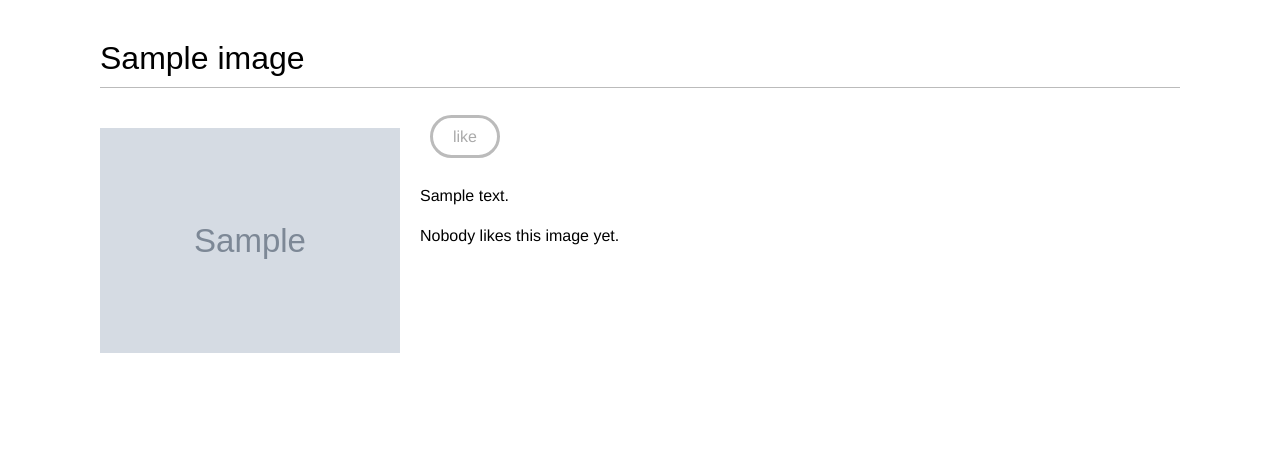
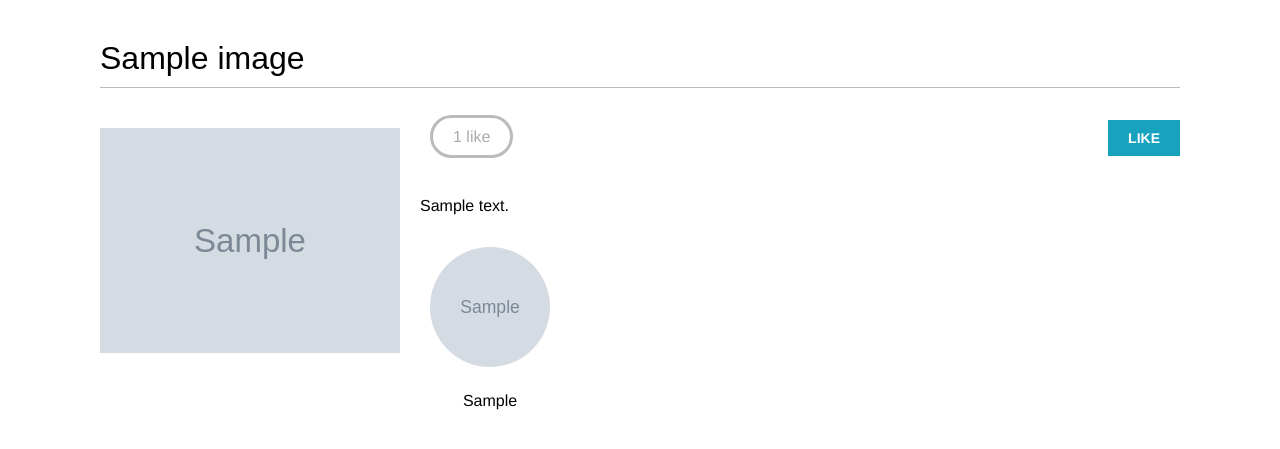
Before and after one commit to Ivan-k35/Bookmarks-app, a Django app: a page that uses account/templates/base.html in a window 1280 px wide. Shown: the part 47-496 px from the top of the page. Run offline with Django 4.2, Linux system fonts and the light colour scheme; tables that the repository leaves empty hold one stand-in row (values such as "Sample post"); grey boxes marked "Sample" are stand-in pictures; some libraries are stand-ins or nearby versions; some web fonts are replaced.

Commit message:
Added the ability to like images

```diff
--- a/account/templates/base.html
+++ b/account/templates/base.html
@@ -44,5 +44,14 @@
     {% block content %}
     {% endblock %}
 </div>
+<script src="//cdn.jsdelivr.net/npm/js-cookie@3.0.1/dist/js.cookie.min.js"></script>
+<script>
+    const csrftoken = Cookies.get('csrftoken');
+    document.addEventListener('DOMContentLoaded', (event) => {
+        // DOM loaded
+        {% block domready %}
+        {% endblock %}
+    })
+</script>
 </body>
 </html>
--- a/images/models.py
+++ b/images/models.py
@@ -1,7 +1,7 @@
 from django.db import models
 from django.conf import settings
+from django.utils.text import slugify
 from django.urls import reverse
-from django.utils.text import slugify
 
 
 class Image(models.Model):
@@ -14,15 +14,18 @@
     image = models.ImageField(upload_to='images/%Y/%m/%d/')
     description = models.TextField(blank=True)
     created = models.DateField(auto_now_add=True)
-    user_like = models.ManyToManyField(settings.AUTH_USER_MODEL,
-                                       related_name='images_liked',
-                                       blank=True)
+    users_like = models.ManyToManyField(settings.AUTH_USER_MODEL,
+                                        related_name='images_liked',
+                                        blank=True)
 
     class Meta:
         indexes = [
             models.Index(fields=['-created']),
         ]
         ordering = ['-created']
+
+    def __str__(self):
+        return self.title
 
     def save(self, *args, **kwargs):
         if not self.slug:
@@ -31,6 +34,3 @@
 
     def get_absolute_url(self):
         return reverse('images:detail', args=[self.pk, self.slug])
-
-    def __str__(self):
-        return self.title
--- a/images/templates/images/image/detail.html
+++ b/images/templates/images/image/detail.html
@@ -8,12 +8,21 @@
     <a href="{{ image.image.url }}">
         <img src="{% thumbnail image.image 300x0 %}" class="image-detail" alt="image">
     </a>
-    {% with total_likes=image.users_like.count %}
+    {% with total_likes=image.users_like.count users_like=image.users_like.all %}
         <div class="image-info">
             <div>
                 <span class="count">
-                    {{ total_likes }} like{{ total_likes|pluralize }}
+                    <span class="total">{{ total_likes }}</span>
+                    like{{ total_likes|pluralize }}
                 </span>
+                <a href="#" data-pk="{{ image.pk }}" data-action="{% if request.user in users_like %}
+                un{% endif %}like" class="like button">
+                    {% if request.user not in users_like %}
+                        Like
+                    {% else %}
+                        Unlike
+                    {% endif %}
+                </a>
             </div>
             {{ image.description|linebreaks }}
         </div>
@@ -31,3 +40,44 @@
         </div>
     {% endwith %}
 {% endblock %}
+
+{% block domready %}
+    const url = '{% url "images:like" %}';
+    var options = {
+        method: 'POST',
+        headers: {'X-CSRFToken': csrftoken},
+        mode: 'same-origin'
+    }
+
+    document.querySelector('a.like').addEventListener('click', function(e){
+        e.preventDefault();
+        var likeButton = this;
+
+        // add request body
+        var formData = new FormData();
+        formData.append('pk', likeButton.dataset.pk);
+        formData.append('action', likeButton.dataset.action);
+        options['body'] = formData;
+
+        // send HTTP request
+        fetch(url, options)
+        .then(response => response.json())
+        .then(data => {
+            if (data['status'] === 'ok')
+                {
+                    var previousAction = likeButton.dataset.action;
+
+                    // toggle button text and data-action
+                    var action = previousAction === 'like' ? 'unlike' : 'like';
+                    likeButton.dataset.action = action;
+                    likeButton.innerHTML = action;
+
+                    // update like count
+                    var likeCount = document.querySelector('span.count .total');
+                    var totalLikes = parseInt(likeCount.innerHTML);
+                    likeCount.innerHTML = previousAction === 'like' ? totalLikes + 1 :
+    totalLikes - 1;
+                }
+        })
+    });
+{% endblock %}
--- a/images/urls.py
+++ b/images/urls.py
@@ -6,4 +6,5 @@
 urlpatterns = [
     path('create/', views.image_create, name='create'),
     path('detail/<int:pk>/<slug:slug>/', views.image_detail, name='detail'),
+    path('like/', views.image_like, name='like'),
 ]
--- a/images/views.py
+++ b/images/views.py
@@ -1,13 +1,15 @@
+from django.contrib.auth.decorators import login_required
+from django.views.decorators.http import require_POST
+from django.shortcuts import get_object_or_404
 from django.shortcuts import render, redirect
-from django.contrib.auth.decorators import login_required
+from django.http import JsonResponse
 from django.contrib import messages
-from django.shortcuts import get_object_or_404
 
+from .forms import ImageCreateForm
 from .models import Image
-from .forms import ImageCreateForm
 
 
-@login_required()
+@login_required
 def image_create(request):
     if request.method == 'POST':
         # form is sent
@@ -33,3 +35,21 @@
     image = get_object_or_404(Image, pk=pk, slug=slug)
     context = {'section': 'images', 'image': image}
     return render(request, 'images/image/detail.html', context)
+
+
+@login_required
+@require_POST
+def image_like(request):
+    image_pk = request.POST.get('pk')
+    action = request.POST.get('action')
+    if image_pk and action:
+        try:
+            image = Image.objects.get(pk=image_pk)
+            if action == 'like':
+                image.users_like.add(request.user)
+            else:
+                image.users_like.remove(request.user)
+            return JsonResponse({'status': 'ok'})
+        except Image.DoesNotExist:
+            pass
+    return JsonResponse({'status': 'error'})
```
Also changed, not shown: images/migrations/0001_initial.py (added).
